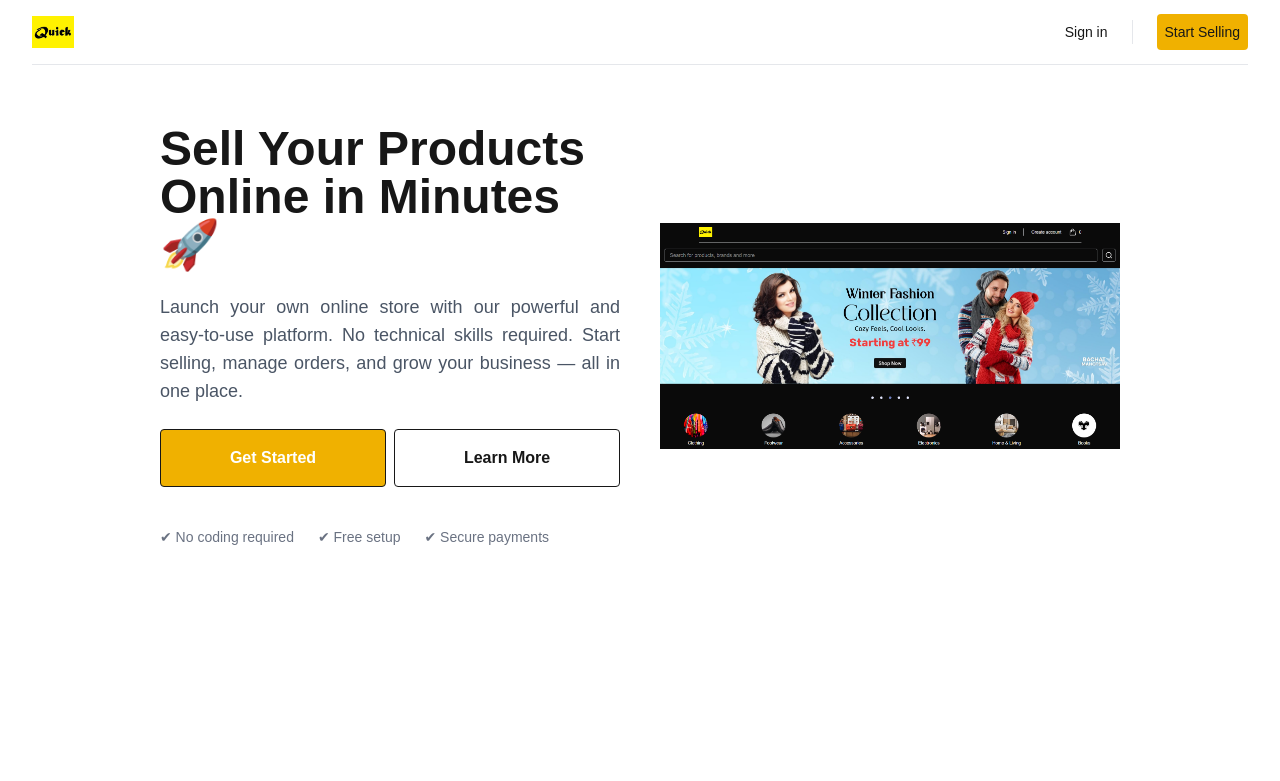
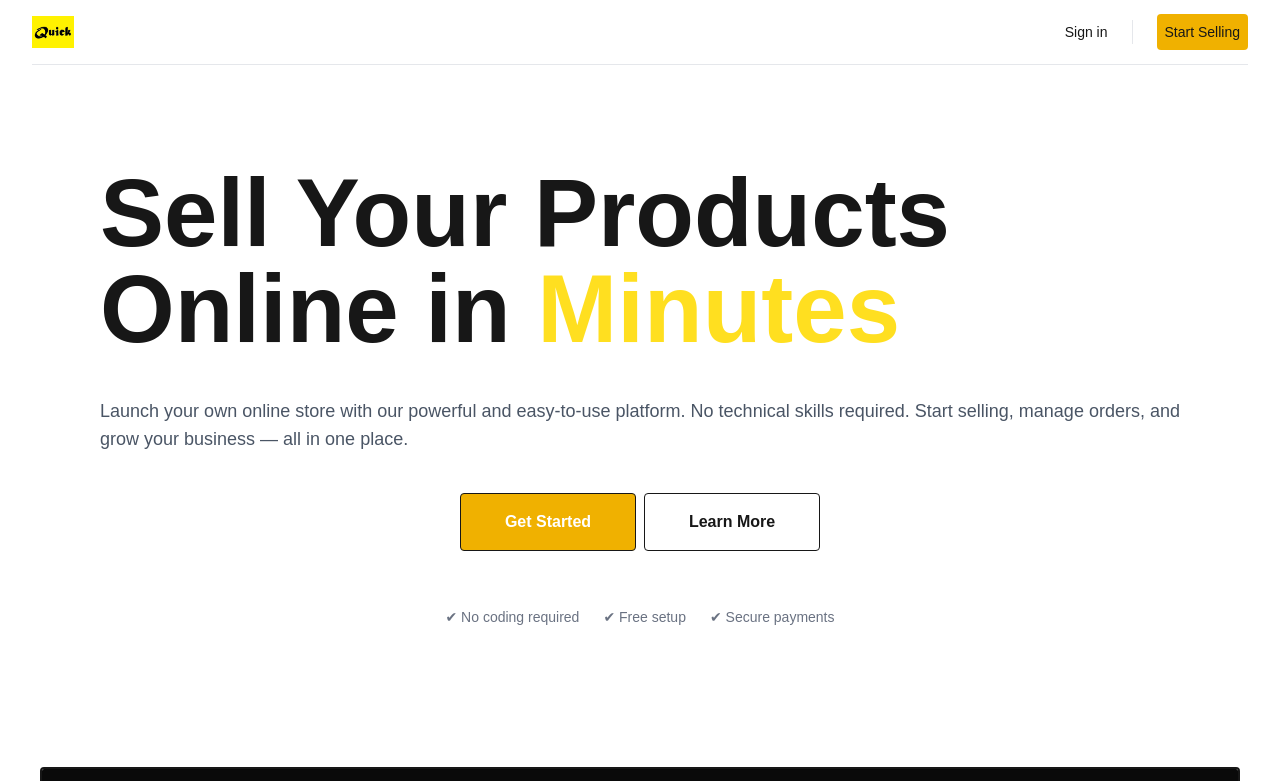
Before and after one commit to joshibhaskar684/E-commerce-frontend-Seller, a Next.js app: page / in a window 1280 px wide. Shown: the top 781 px of the page. Built offline with nearby package versions, Linux system fonts and the light colour scheme.

Commit message:
herosection improved

```diff
--- a/src/app/layout.js
+++ b/src/app/layout.js
@@ -1,4 +1,3 @@
-
 import "./globals.css";
 
 
--- a/src/components/Home/HomeComponents/HeroSection/HeroSection.jsx
+++ b/src/components/Home/HomeComponents/HeroSection/HeroSection.jsx
@@ -2,17 +2,18 @@ export default function HeroSection() {
     return (
         <>
 
-            <div className="grid grid-cols-1 md:grid-cols-2 p-5 lg:p-40 lg:pt-10 gap-10 bg-background/10 text-foreground  ">
-                <div className="grid grid-cols-1 py-5 gap-6 ">
-                    <h1 className="lg:text-5xl md:text-4xl text-3xl font-bold ">
-                        Sell Your Products Online in Minutes 🚀
+            <div className=" grid grid-cols-1  p-5 gap-10 ">
+                <div className=" grid grid-cols-1  place-items-center gap-10 md:p-5 lg:p-20">
+                    <h1 className="lg:text-8xl md:text-5xl text-4xl font-bold ">
+                        Sell Your Products Online in{" "}
+                        <span className="text-yellow-300">Minutes</span>
                     </h1>
                     <p className="text-lg text-gray-600 text-justify">
                         Launch your own online store with our powerful and easy-to-use platform.
                         No technical skills required. Start selling, manage orders, and grow your business — all in one place.
                     </p>
 
-                    <div className="grid grid-cols-2 gap-2">
+                    <div className="grid grid-cols-1  md:grid-cols-2 gap-2  w-full md:w-1/3">
                         <button className="border border-foreground cursor-pointer  p-4 rounded bg-yellow-500 text-background font-bold">
                             Get Started
                         </button>
@@ -27,11 +28,13 @@ export default function HeroSection() {
                         <span>✔ Secure payments</span>
                     </div>
                 </div>
-                <div className=" flex items-center justify-center">
-                    <img src="/HomeheroSection.png" alt="Hero Image" className="w-full h-auto" />
+                <div className=" grid grid-cols-1 place-items-center md:p-5 ">
+                    <img src="/HomeheroSection.png" alt="Hero Image" className="w-full h-auto md:h-screen border rounded border-2 " />
+
                 </div>
+            </div>
 
-            </div>
+
         </>
     )
 }
```
